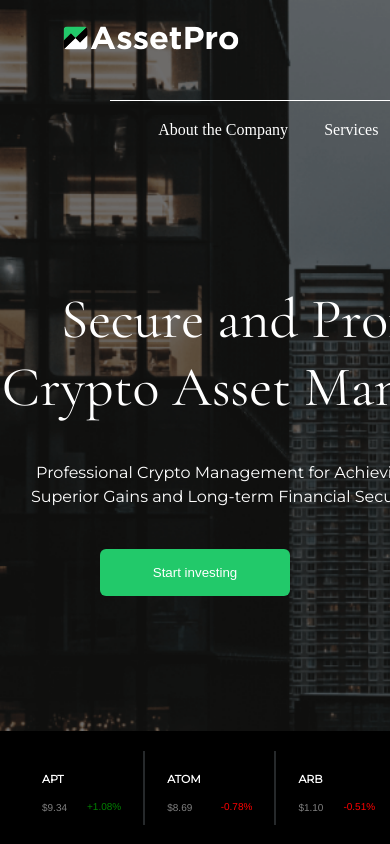
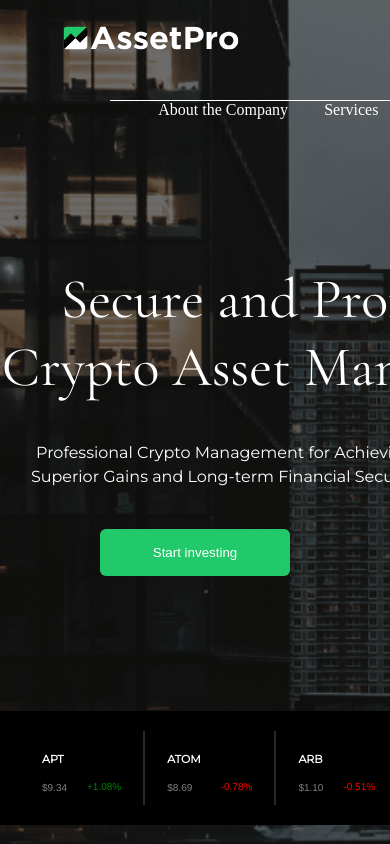
Before and after one commit to uzdev30/assets, a plain HTML site: page index.html in a window 390 px wide. Shown: the top 844 px of the page. Drawn offline with nearby package versions, Linux system fonts and the light colour scheme; files whose address does not match are found by name.

Commit message:
media version adde

```diff
--- a/scss/blocks/_header.scss
+++ b/scss/blocks/_header.scss
@@ -73,7 +73,8 @@
 
     &__links {
       margin-top: 50px;
-      padding-top: 20px;
+      padding-left: 0px !important;
+      padding-top: 0px;
       border-top: 0.1px solid $textColor;
     }
   }
```
Also changed, not shown: scss/style.css, 1 other file.
